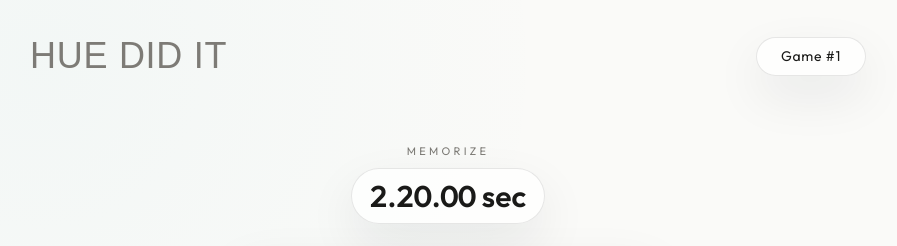
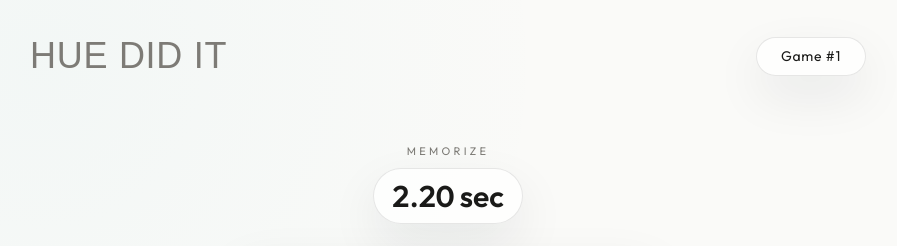
Before and after one commit to rajank18/HueDidIt, a React (Vite) app: page / in a window 1280 px wide. Both pictures are taken after a click on the button "Start Playing". Shown: the top 246 px of the page, without its empty margins (192-1089 px from the left). Built offline with nearby package versions, Linux system fonts and the light colour scheme; a web font is replaced by a local one.

Commit message:
Simplify milliseconds formatting in CountdownText
Refactor timer formatting to simplify milliseconds display.

```diff
--- a/src/components/CountdownText.jsx
+++ b/src/components/CountdownText.jsx
@@ -5,12 +5,11 @@ const clamp = (value, min, max) => Math.min(max, Math.max(min, value))
 const formatTimer = (remainingMs) => {
   const total = Math.max(0, remainingMs)
   const seconds = Math.floor(total / 1000)
-  const fraction = total % 1000
-  const first = Math.floor(fraction / 10)
-  const second = Math.floor((fraction % 10) * 10)
+  const fraction = Math.floor((total % 1000) / 10) // Extracts a clean 2-digit MS (00-99)
 
-  return `${seconds}.${String(first).padStart(2, '0')}.${String(second).padStart(2, '0')} sec`
+  return `${seconds}.${String(fraction).padStart(2, '0')} sec`
 }
+
 
 function CountdownText({ durationMs, onComplete, resetKey, className = '' }) {
   const [remainingMs, setRemainingMs] = useState(durationMs)
```
